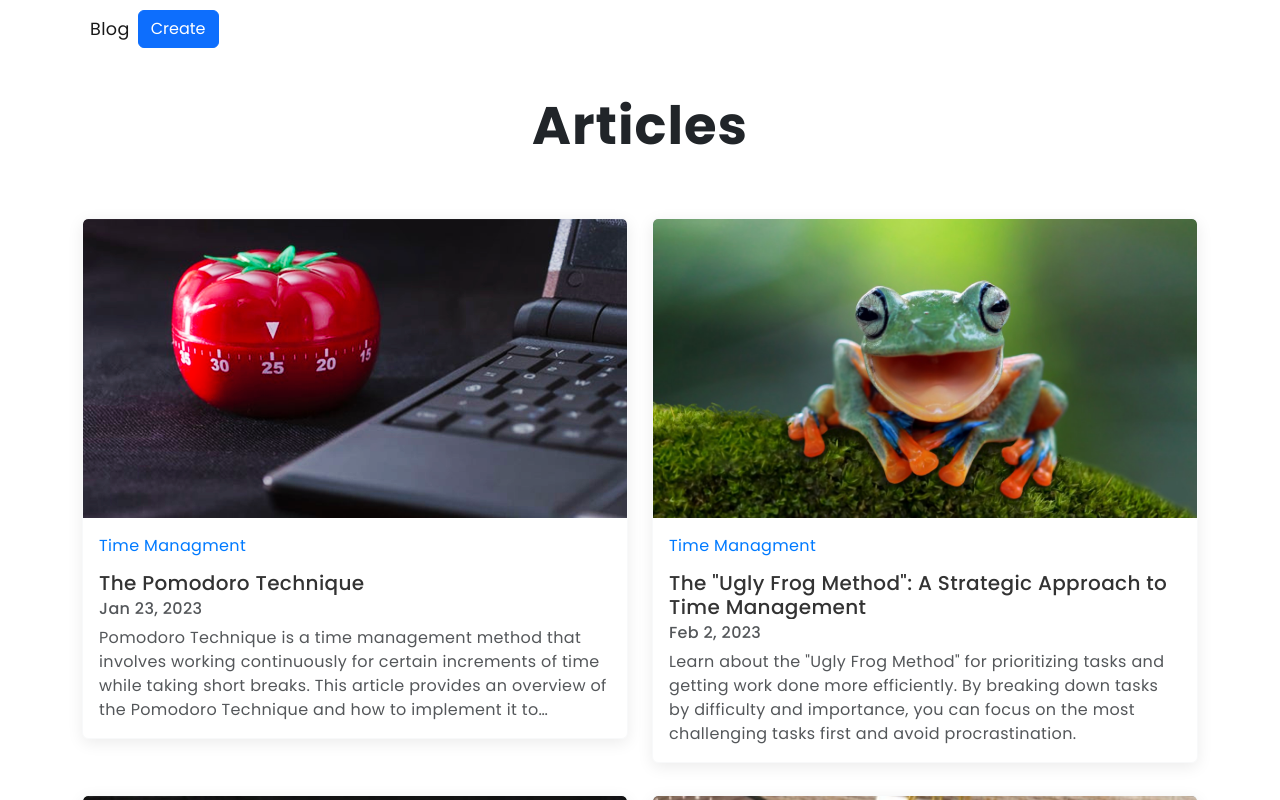
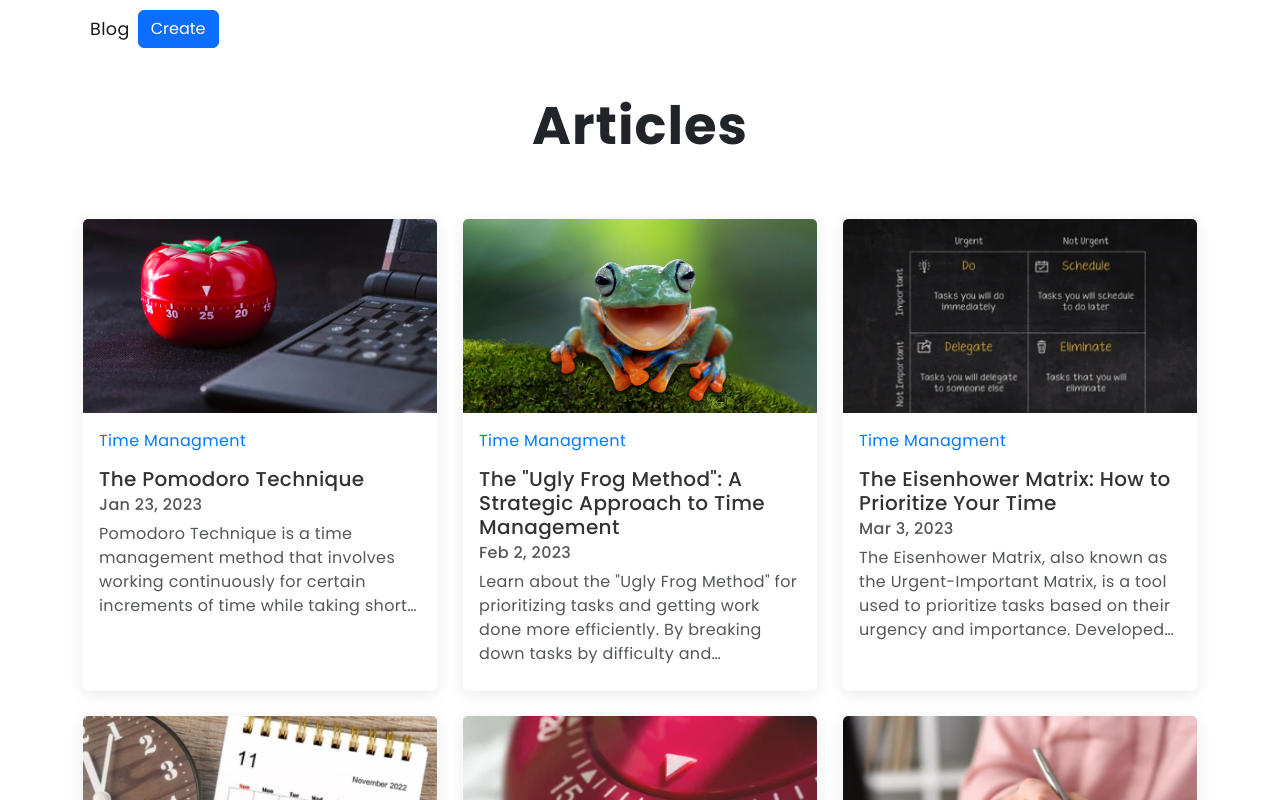
Before and after one commit to edelvarden/blog-app, a React (Vite) app: page / in a window 1280 px wide. Shown: the top 800 px of the page. Built offline with nearby package versions, Linux system fonts and the light colour scheme.

Commit message:
fix card height

```diff
--- a/src/components/BlogCard/index.jsx
+++ b/src/components/BlogCard/index.jsx
@@ -21,14 +21,14 @@ const BlogCard = ({ id, image, title, category, date, excerpt }) => {
               className={isImageLoaded ? "loaded" : ""}
             />
           </div>
-          <Card.Body>
+          <Card.Body className="card-block__content">
             <div className="card-block__category">
               <span className="card-block__category-item">{category}</span>
             </div>
             <Card.Title className="card-block__title">{title}</Card.Title>
-            <Card.Subtitle className="mb-2 text-muted">
+            <Card.Subtitle className="card-block__date mb-2">
               {date && (
-                <time className="card-block__date" dateTime={date}>
+                <time dateTime={date}>
                   {useDateFormatter(date)}
                 </time>
               )}
--- a/src/components/BlogCard/styles.scss
+++ b/src/components/BlogCard/styles.scss
@@ -2,7 +2,7 @@ $animation-margin: 8px;
 
 .card-block {
   position: relative;
-  height: 100%;
+  height: 100% !important;
   overflow: hidden;
   margin-top: $animation-margin;
   background-color: var(--secondary-bgcolor);
@@ -108,7 +108,7 @@ $animation-margin: 8px;
     line-height: 1.5;
     min-height: 4.5rem; /* Minimum height of 3 lines with 1.5rem line height */
     color: var(--secondary-color);
-    margin-top: auto;
+    // margin-top: auto;
     margin-bottom: 0;
     -webkit-line-clamp: 4; /* Limit the number of lines to 4 */
   }
--- a/src/components/BlogList/index.jsx
+++ b/src/components/BlogList/index.jsx
@@ -55,7 +55,7 @@ const BlogList = ({ articles }) => {
 
   return (
     <Container>
-      <Row xs={1} md={2} className="list g-4">
+      <Row xs={1} md={2} lg={3} className="list g-4">
         {renderArticles}
         <div id="end-of-page" />
       </Row>
```
